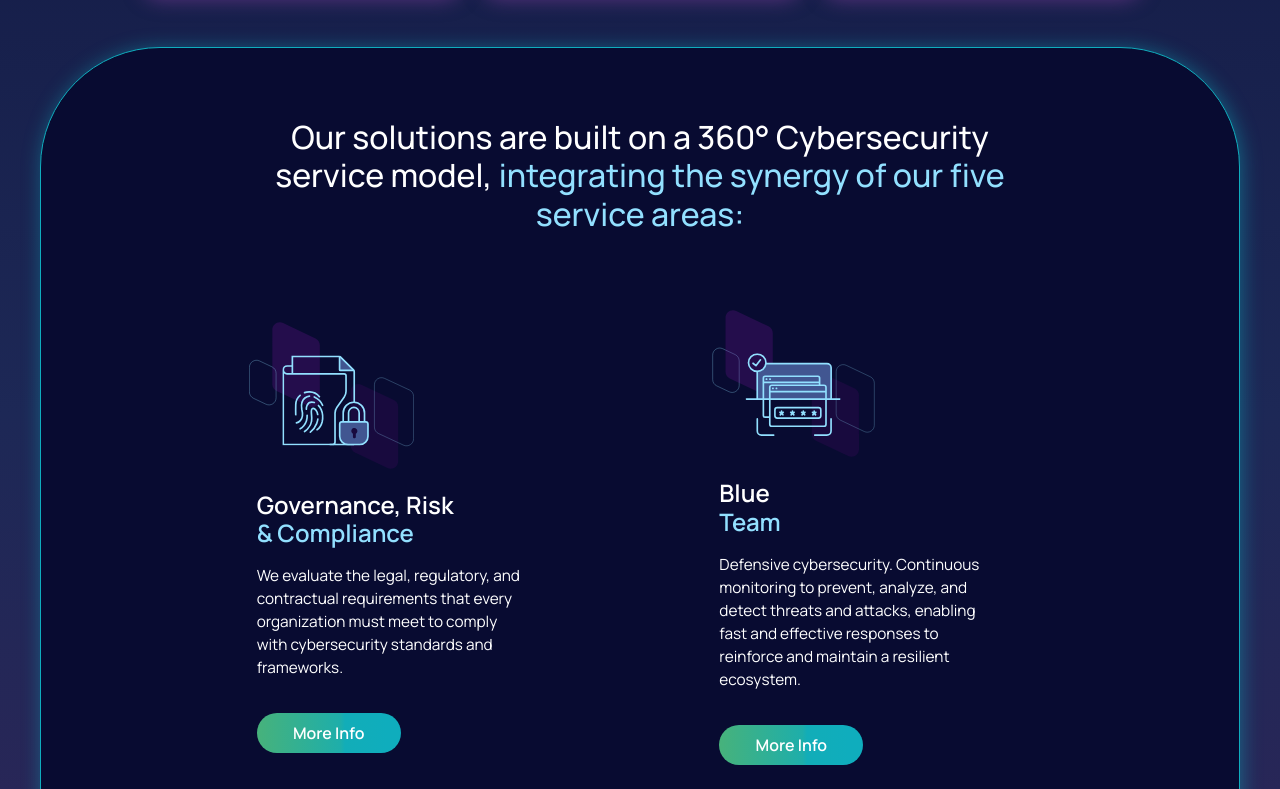
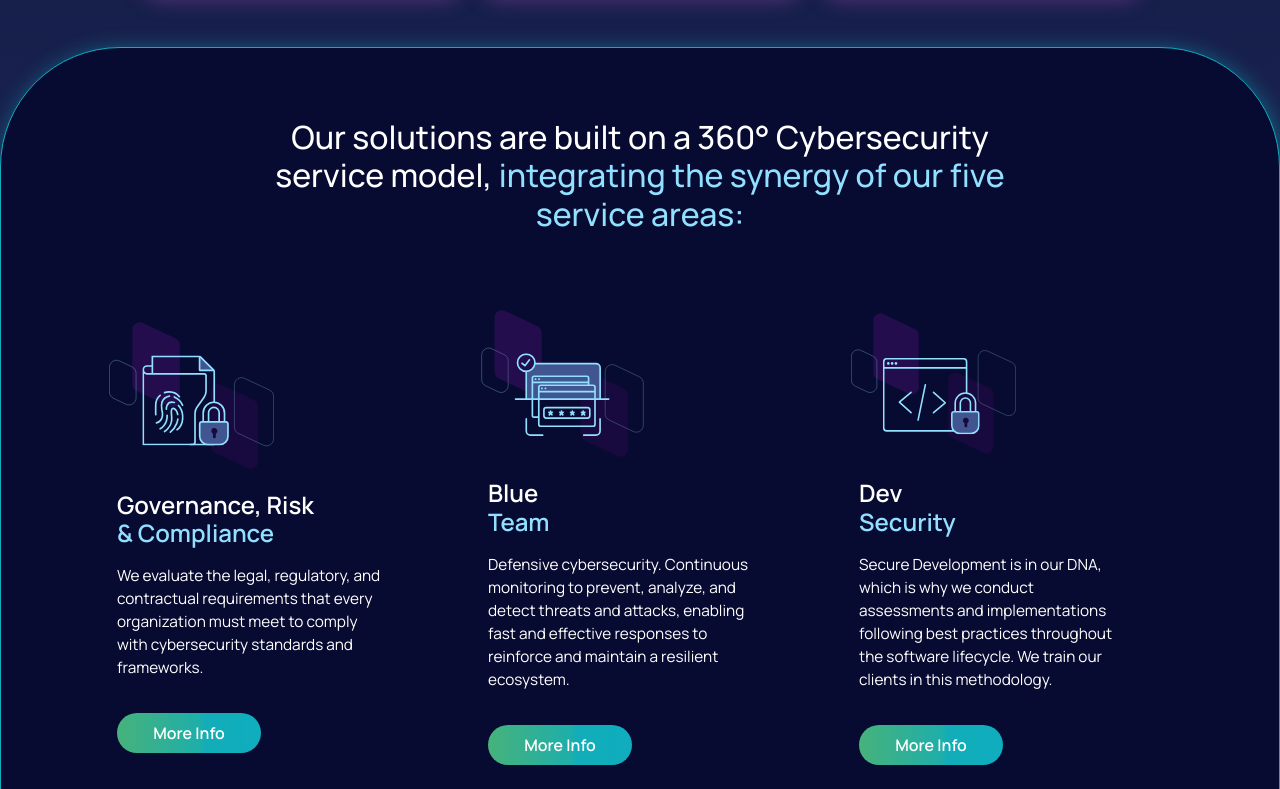
Before and after one commit to chiaraesposito1/Insside-Re-design, a plain HTML site: page index.html in a window 1280 px wide. Shown: the part 979-1768 px from the top of the page. Drawn offline with nearby package versions, Linux system fonts and the light colour scheme.

Commit message:
agregando container-fluid a las cards

```diff
--- a/index.html
+++ b/index.html
@@ -54,8 +54,8 @@
             </div>
         </section>
 
-            <section class="flyer1">
-                <div class="d-flex justify-content-center align-items-center">
+            <section class="flyer1 container-fluid">
+                <div class="d-flex container-fluid justify-content-center align-items-center">
                     <h2 class="title">Our solutions are built on a 360° Cybersecurity service model, <span class="text-color"> integrating the synergy of our five service areas: </span></h2>
                 </div>
               <div class="cards-services">
```
